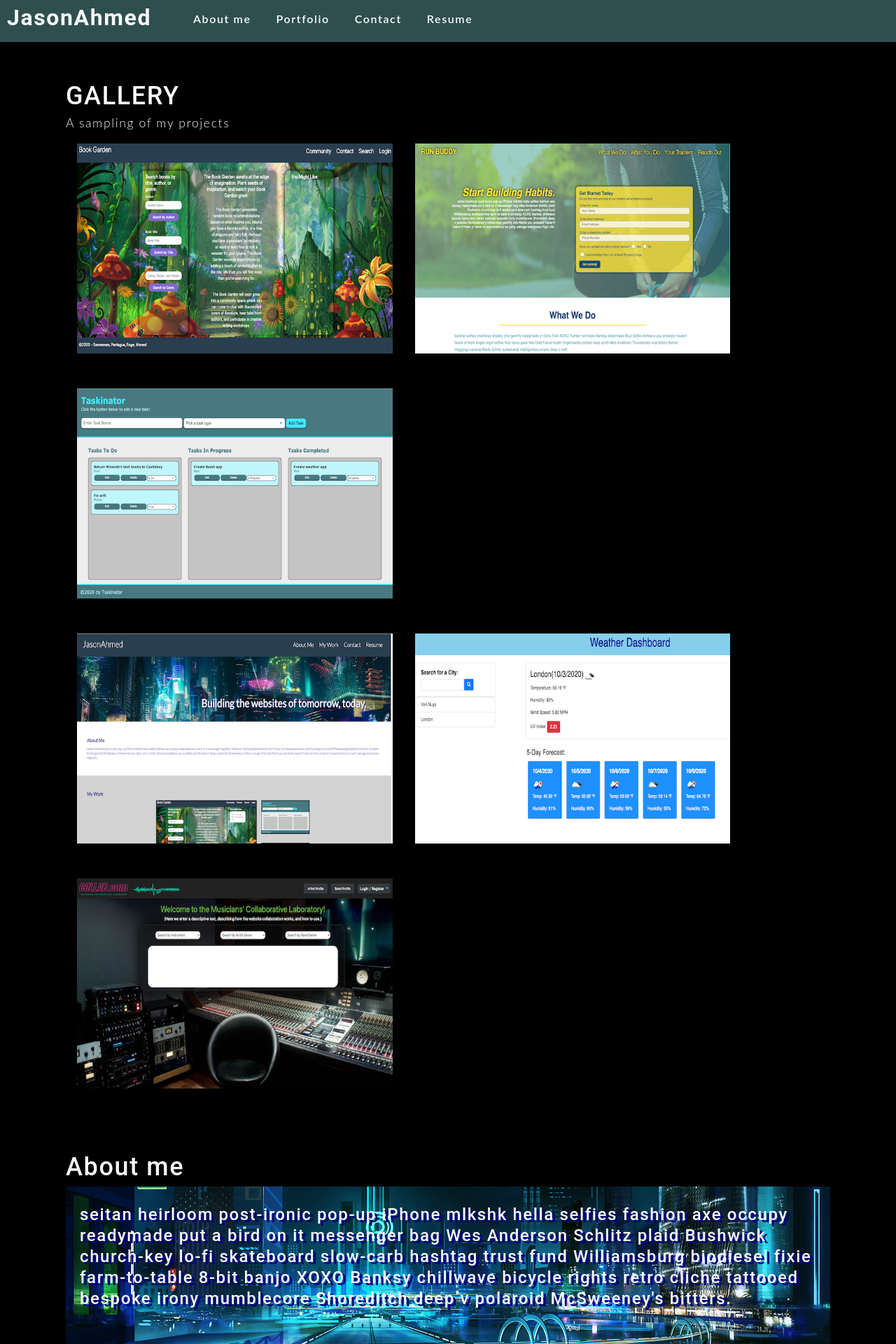
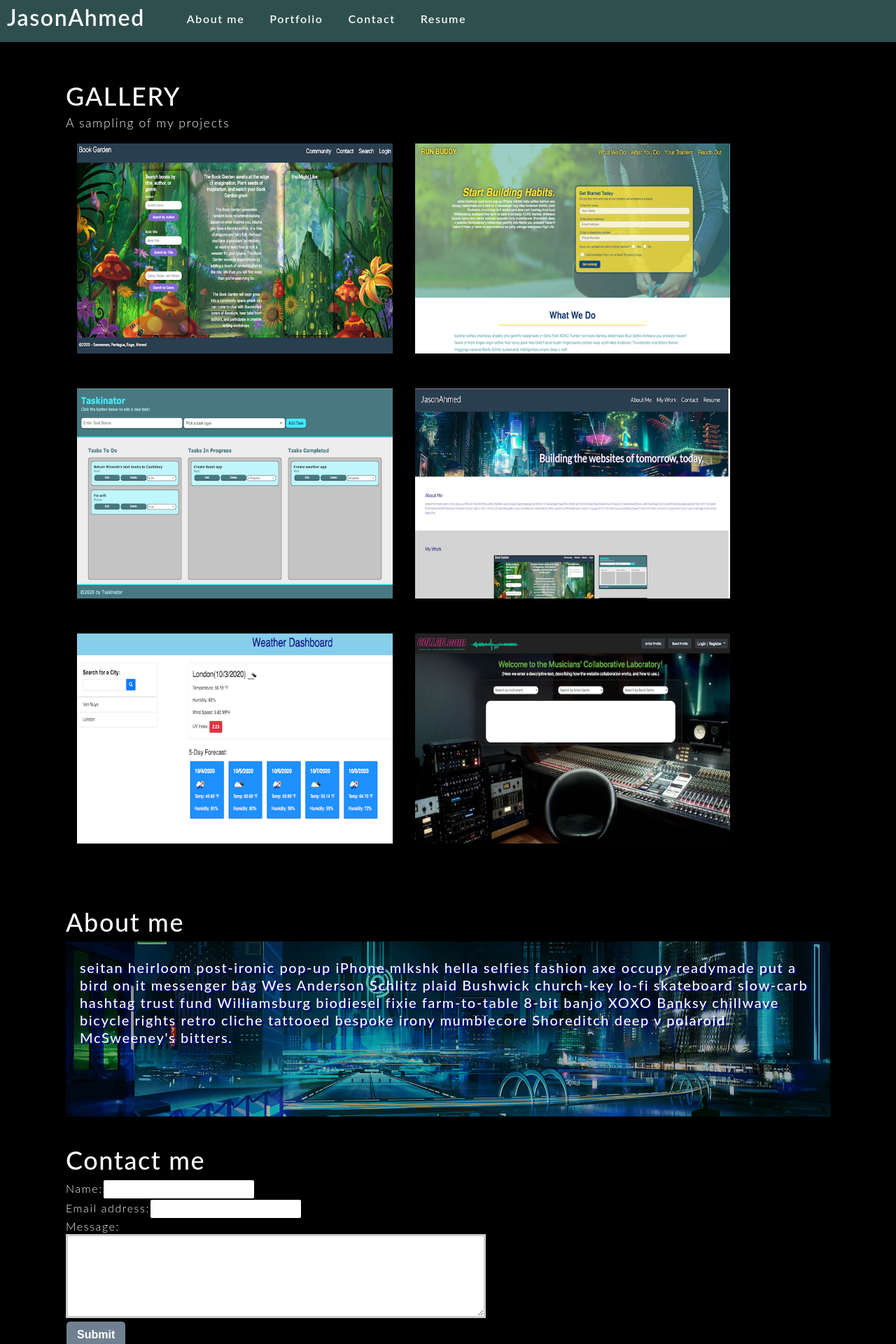
Before and after one commit to Jason-Ahmed-123/react-portfolio, a React (Create React App) app: page / in a window 1280 px wide. Shown: the top 1920 px of the page at 70% size. Built offline with nearby package versions, Linux system fonts and the light colour scheme.

Commit message:
adjusted background image

```diff
--- a/src/components/About/index.js
+++ b/src/components/About/index.js
@@ -8,12 +8,12 @@ function About() {
             <h1 id="about">About me</h1>
             </div>
             <div class="flex-row hero">
-            <h4 class="aboutMeText">
+            <h5 class="aboutMeText">
                 seitan heirloom post-ironic pop-up iPhone mlkshk hella selfies fashion axe occupy readymade put a bird on it
                 messenger bag Wes Anderson Schlitz plaid Bushwick church-key lo-fi skateboard slow-carb hashtag trust fund
                 Williamsburg biodiesel fixie farm-to-table 8-bit banjo XOXO Banksy chillwave bicycle rights retro cliche
                 tattooed bespoke irony mumblecore Shoreditch deep v polaroid McSweeney's bitters.
-            </h4>
+            </h5>
             {/* <img src={coverImage} className="my-2" style={{ width: "100%" }} alt="cover" /> */}
             </div>
         </section>
--- a/src/components/Contact/index.js
+++ b/src/components/Contact/index.js
@@ -37,7 +37,7 @@ function ContactForm() {
 
 return (
     <section>
-      <h1>Contact me</h1>
+      <h1 id="contact">Contact me</h1>
       <form id="contact-form" onSubmit={handleSubmit}>
         <div>
           <label htmlFor="name">Name:</label>
--- a/src/components/Nav/index.js
+++ b/src/components/Nav/index.js
@@ -17,7 +17,7 @@ function Nav() {
         </a>
       </li>
       <li className="mx-2">
-        <a href="#portfolio">
+        <a href="#project">
           Portfolio
         </a>
       </li>
--- a/src/components/Project/index.js
+++ b/src/components/Project/index.js
@@ -10,7 +10,7 @@ import photo6 from "../../assets/small/commercial/collab-screenshot-small.png";
 function Project() {
     return (
       <section>
-        <h1>GALLERY</h1>
+        <h1 id="project">GALLERY</h1>
         <p>A sampling of my projects</p>
       <div className="flex-row">
           <img
@@ -19,14 +19,16 @@ function Project() {
           <img
             src={photo3} alt="Run Buddy screenshot" className="img-thumbnail mx-2"
           />
+      </div>
+      <div className="flex-row">
           <img
             src={photo4} alt="Taskinator screenshot" className="img-thumbnail mx-2"
           />
-      </div>
-      <div className="flex-row">
           <img
             src={photo2} alt="Portfolio screenshot" className="img-thumbnail mx-2"
           />
+      </div>
+      <div className="flex-row">
           <img
             src={photo5} alt="Weather Dashboard screenshot" className="img-thumbnail mx-2"
           />
--- a/src/index.css
+++ b/src/index.css
@@ -46,7 +46,8 @@ h3,
 h4,
 h5,
 h6 {
-  font-family: 'Roboto', sans-serif;
+  /* font-family: 'Roboto', sans-serif; */
+  font: 300 16px/22px "Lato", "Open Sans", "Helvetica Neue", Helvetica, Arial, sans-serif;
   font-weight: 500;
   margin: 5px 0;
   line-height: 1.25;
@@ -129,7 +130,7 @@ footer a {
   flex-wrap: wrap;
   height: 250px;
   padding: 20px;
-  text-shadow: 4px 3px navy;
+  text-shadow: 3px 2px navy;
 }
 
 .aboutMeText {
```
Also changed, not shown: src/assets/cover/cover-image.jpg.
